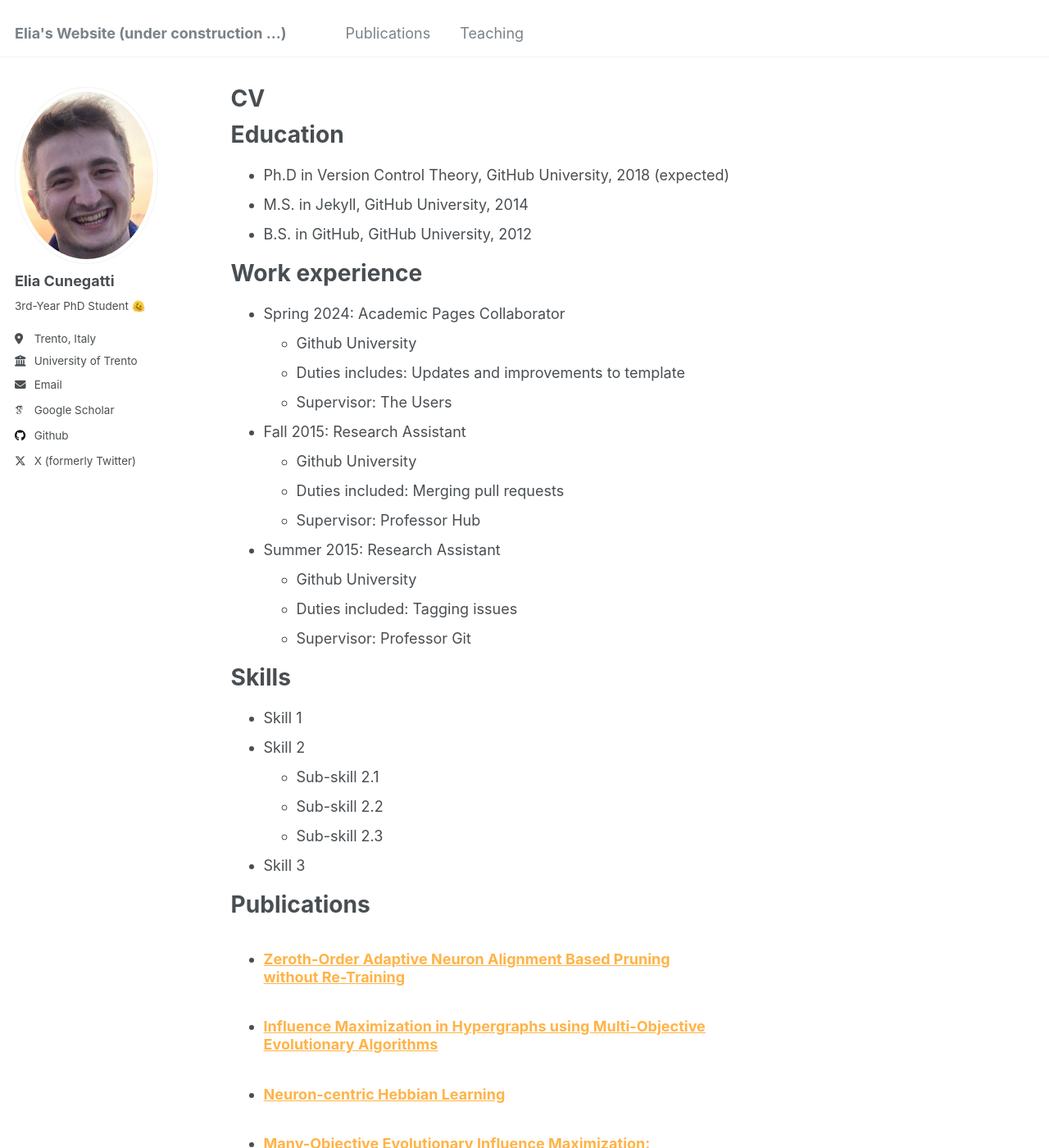
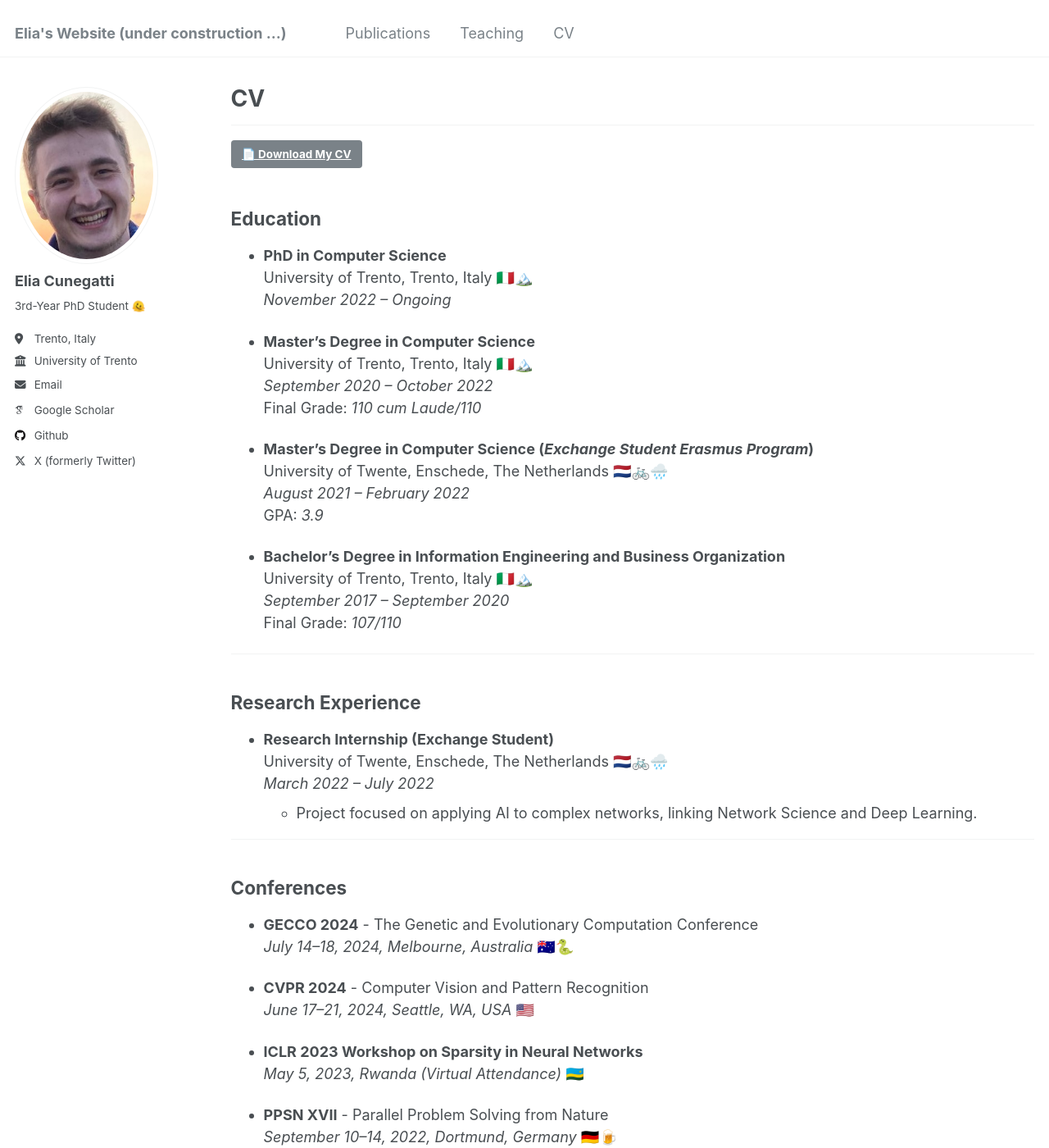
Before and after one commit to eliacunegatti/eliacunegatti.github.io, a Jekyll site: the page built from _pages/cv.md, in a window 1280 px wide and 1400 px high. Shown: the whole window at 82% size. Built offline with Jekyll 4.4.1, drawn with Linux system fonts in a browser that asks for light colours; some web fonts are replaced; some of the changed text lies outside the part shown.

Commit message:
add cv section

```diff
--- a/_data/navigation.yml
+++ b/_data/navigation.yml
@@ -11,8 +11,8 @@ main:
   - title: "Teaching"
     url: /teaching/
 
-  # - title: "CV"
-  #   url: /cv/
+  - title: "CV"
+    url: /cv/
 
   # - title: "Extra"
   #   url: /extra/
--- a/_pages/cv.md
+++ b/_pages/cv.md
@@ -3,63 +3,76 @@ layout: archive
 title: "CV"
 permalink: /cv/
 author_profile: true
-redirect_from:
-  - /resume
 ---
 
 {% include base_path %}
+___
+
+<a href="/files/EliaCunegatti_CV.pdf" class="btn btn-primary" target="_blank">📄 Download My CV</a>
 
 
-Education
-======
-* Ph.D in Version Control Theory, GitHub University, 2018 (expected)
-* M.S. in Jekyll, GitHub University, 2014
-* B.S. in GitHub, GitHub University, 2012
+## Education
+- **PhD in Computer Science**
+  University of Trento, Trento, Italy 🇮🇹🏔️ <br>
+  *November 2022 – Ongoing*
 
-Work experience
-======
-* Spring 2024: Academic Pages Collaborator
-  * Github University
-  * Duties includes: Updates and improvements to template
-  * Supervisor: The Users
+- **Master's Degree in Computer Science**
+  University of Trento, Trento, Italy  🇮🇹🏔️  <br>
+  *September 2020 – October 2022*
+  Final Grade: *110 cum Laude/110*
 
-* Fall 2015: Research Assistant
-  * Github University
-  * Duties included: Merging pull requests
-  * Supervisor: Professor Hub
+- **Master's Degree in Computer Science (*Exchange Student Erasmus Program*)**
+  University of Twente, Enschede, The Netherlands 🇳🇱🚲🌧️  <br>
+  *August 2021 – February 2022*
+  GPA: *3.9*
 
-* Summer 2015: Research Assistant
-  * Github University
-  * Duties included: Tagging issues
-  * Supervisor: Professor Git
+- **Bachelor's Degree in Information Engineering and Business Organization**
+  University of Trento, Trento, Italy 🇮🇹🏔️  <br>
+  *September 2017 – September 2020*
+  Final Grade: *107/110*
 
-Skills
-======
-* Skill 1
-* Skill 2
-  * Sub-skill 2.1
-  * Sub-skill 2.2
-  * Sub-skill 2.3
-* Skill 3
+___
 
-Publications
-======
-  <ul>{% for post in site.publications reversed %}
-    {% include archive-single-cv.html %}
-  {% endfor %}</ul>
 
-Talks
-======
-  <ul>{% for post in site.talks reversed %}
-    {% include archive-single-talk-cv.html  %}
-  {% endfor %}</ul>
+## Research Experience
+- **Research Internship (Exchange Student)**
+  University of Twente, Enschede, The Netherlands 🇳🇱🚲🌧️  <br>
+  *March 2022 – July 2022*
+  - Project focused on applying AI to complex networks, linking Network Science and Deep Learning.
 
-Teaching
-======
-  <ul>{% for post in site.teaching reversed %}
-    {% include archive-single-cv.html %}
-  {% endfor %}</ul>
+___
 
-Service and leadership
-======
-* Currently signed in to 43 different slack teams
+## Conferences
+- **GECCO 2024** - The Genetic and Evolutionary Computation Conference
+  *July 14–18, 2024, Melbourne, Australia* 🇦🇺🐍
+
+- **CVPR 2024** - Computer Vision and Pattern Recognition
+  *June 17–21, 2024, Seattle, WA, USA* 🇺🇸
+
+- **ICLR 2023 Workshop on Sparsity in Neural Networks**
+  *May 5, 2023, Rwanda (Virtual Attendance)*  🇷🇼
+
+- **PPSN XVII** - Parallel Problem Solving from Nature
+  *September 10–14, 2022, Dortmund, Germany*  🇩🇪🍺
+
+___
+
+## Honors and Awards
+- **Scholarship for attending ICLR 2023 Conference**
+  *May 2023*
+
+- **Cisco Scholarship (awarded with [Matteo Farina](https://farinamatteo.github.io))**
+  *May 2023*
+
+- **Ph.D. Scholarship (University of Trento)**
+  *November 2022 – November 2025*
+
+- **Scholarship Research Abroad**
+  *March 2022*
+
+- **Erasmus+ Scholarship**
+  *March 2021*
+
+- **University of Trento Merit Scholarship**
+  *2019, 2020, 2021, 2022*
+___
```
Also changed, not shown: 2 other files.
